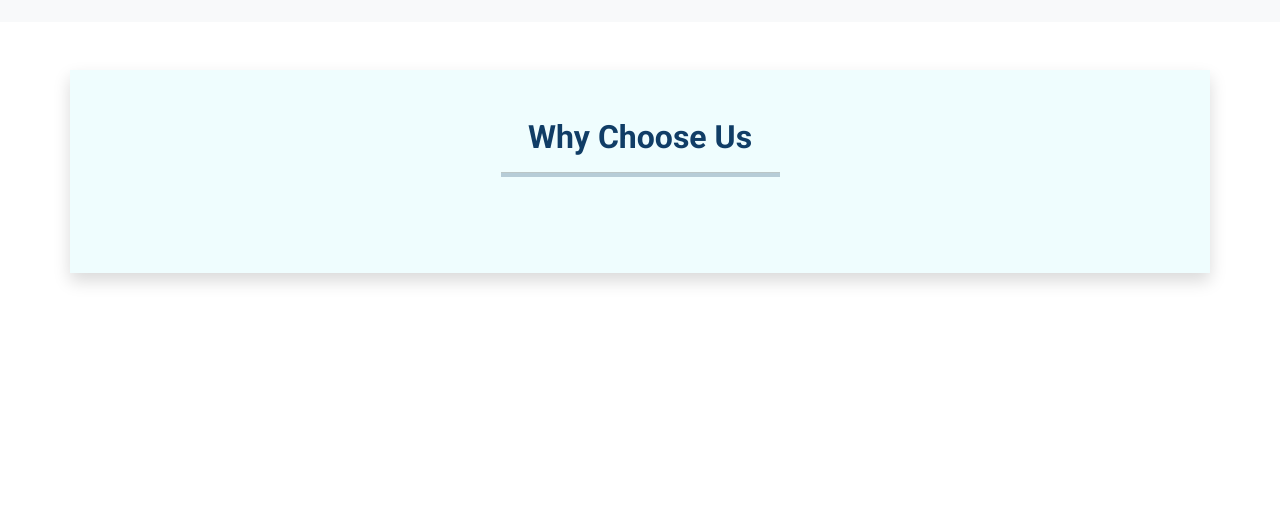
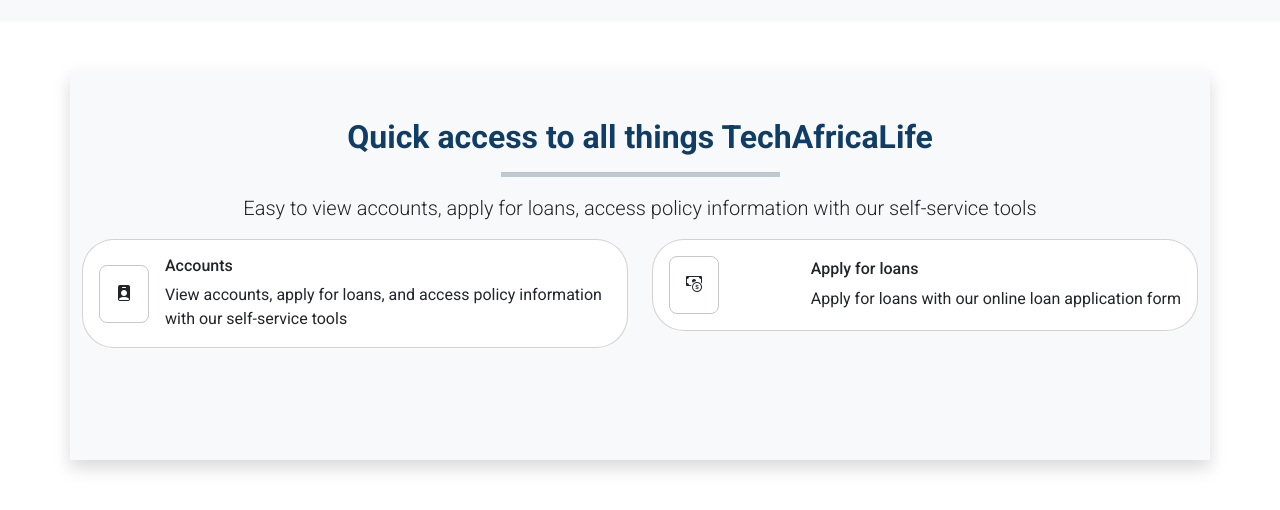
Before and after one commit to dalienst/techafricasacco, a Next.js app: page / in a window 1280 px wide. Shown: the part 2094-2604 px from the top of the page. Before the commit the page ends 2431 px from the top, so only its background shows below. Built offline with nearby package versions, Linux system fonts and the light colour scheme.

Commit message:
add section

```diff
--- a/app/components/Why.jsx
+++ b/app/components/Why.jsx
@@ -4,12 +4,56 @@
   return (
     <div className="container-fluid py-5 mb-3 bg-white">
       <div
-        className="container py-5 shadow"
-        style={{ backgroundColor: "#effdfe" }}
+        className="container py-5 shadow bg-light"
+        // style={{ backgroundColor: "#effdfe" }}
       >
         <div className="text-center mb-5">
-          <h2 className="text-center title fw-bold">Why Choose Us</h2>
-          <hr className="w-25 mx-auto" style={{ backgroundColor: "#103d66", height: "5px" }} />
+          <h2 className="text-center title fw-bold">
+            Quick access to all things TechAfricaLife
+          </h2>
+
+          <hr
+            className="w-25 mx-auto"
+            style={{ backgroundColor: "#103d66", height: "5px" }}
+          />
+          <p className="lead">
+            Easy to view accounts, apply for loans, access policy information
+            with our self-service tools
+          </p>
+          <div className="row">
+            <div className="col-sm-12 col-md-6 mb-3">
+              <div className="card rounded-5">
+                <div className="card-body d-flex align-items-center justify-content-between gap-3">
+                  <div className="rounded-3 p-3 border  border-secondary-subtle">
+                    <i className="bi bi-person-badge-fill"></i>
+                  </div>
+                  <div className="text-start">
+                    <h6 className="card-title">Accounts</h6>
+                    <p className="card-text">
+                      View accounts, apply for loans, and access policy
+                      information with our self-service tools
+                    </p>
+                  </div>
+                </div>
+              </div>
+            </div>
+
+            <div className="col-sm-12 col-md-6 mb-3">
+              <div className="card rounded-5">
+                <div className="card-body d-flex align-items-center justify-content-between gap-3">
+                  <div className="rounded-3 p-3 border  border-secondary-subtle">
+                    <i className="bi bi-cash-coin"></i>
+                  </div>
+                  <div className="text-start">
+                    <h6 className="card-title">Apply for loans</h6>
+                    <p className="card-text">
+                      Apply for loans with our online loan application form
+                    </p>
+                  </div>
+                </div>
+              </div>
+            </div>
+          </div>
         </div>
       </div>
     </div>
```
